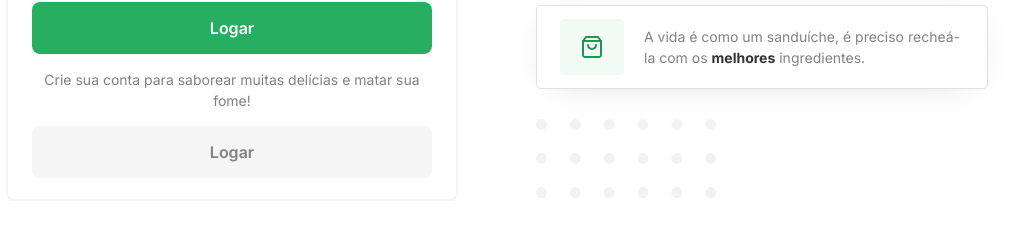
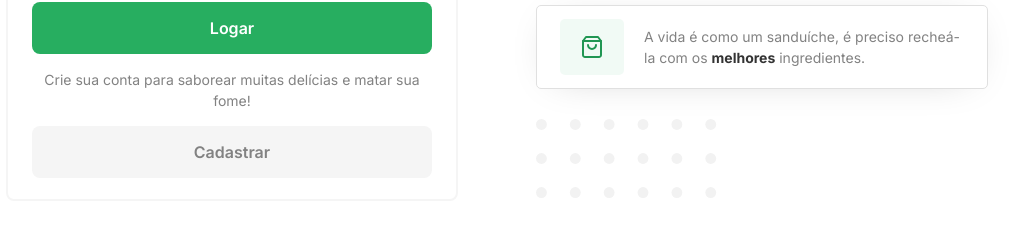
Before and after one commit to Danielle-Luz/Burguershop, a React (Create React App) app: page /login in a window 1280 px wide. Shown: the part 400-628 px from the top of the page, without its empty margins (143-1162 px from the left). Built offline with nearby package versions, Linux system fonts and the light colour scheme.

Commit message:
fix: register link on login page

```diff
--- a/src/components/Button/index.tsx
+++ b/src/components/Button/index.tsx
@@ -12,7 +12,7 @@ export function Button({className, children, type, buttonStyle, to}: iButton) {
   return (
     <>
       {
-        to ? <Link to={to} className={className}></Link> : <button className={className}>{children}</button>
+        to ? <Link to={to} className={className}>{children}</Link> : <button className={className}>{children}</button>
       }
     </>
   );
--- a/src/components/Button/styles.ts
+++ b/src/components/Button/styles.ts
@@ -40,6 +40,7 @@ export const ButtonStyled = styled(Button)<iButtonStyledProps>`
   font-size: ${({theme}: iButtonStyledProps) => theme.fontSizes[3]};
   font-weight: 600;
   padding: 16px;
+  text-align: center;
 
   ${({buttonStyle}: iButtonStyledProps) => buttonStyleType[buttonStyle]}
 `
--- a/src/pages/Login/index.tsx
+++ b/src/pages/Login/index.tsx
@@ -16,7 +16,7 @@ export function Login() {
           <InputWrapper label="Senha" type="password" />
           <ButtonStyled type="button" buttonStyle="brand">Logar</ButtonStyled>
           <TextStyled tag="p" gray={1} weight={400}>Crie sua conta para saborear muitas delícias e matar sua fome!</TextStyled>
-          <ButtonStyled type="button" buttonStyle="gray">Logar</ButtonStyled>
+          <ButtonStyled type="button" buttonStyle="gray" to="/register">Cadastrar</ButtonStyled>
         </form>
       </FormUserStyled>
     </LoginStyled>
```
